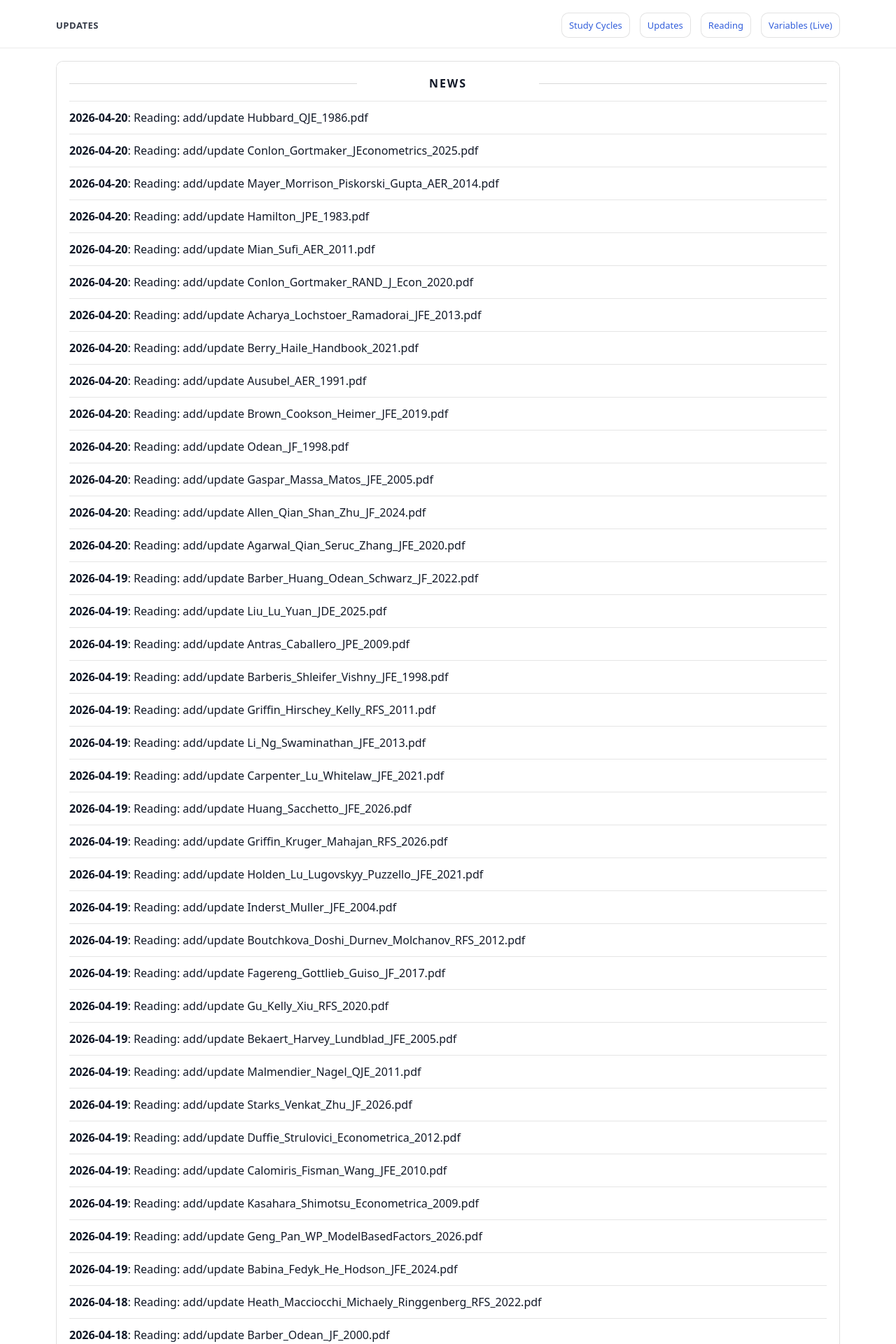
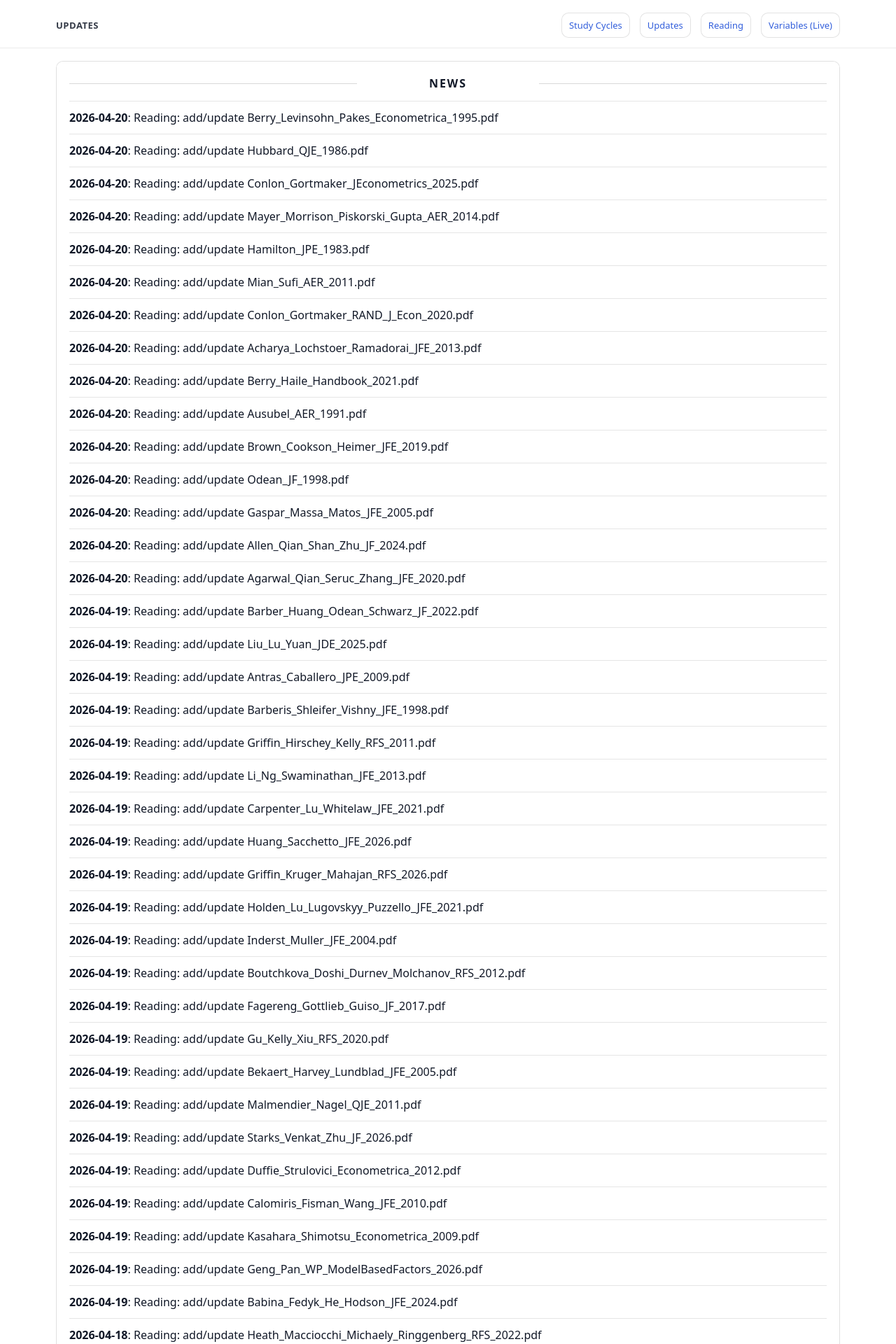
Before and after one commit to yaxinzn/study-archive, a Jekyll site: the page built from updates/index.md, in a window 1280 px wide. Shown: the top 1920 px of the page at 70% size. Built offline with Jekyll 4.4.1, drawn with Linux system fonts in a browser that asks for light colours; some of the changed text lies outside the part shown.

Commit message:
chore: update NEWS feed

```diff
--- a/_data/news.yml
+++ b/_data/news.yml
@@ -1,4 +1,7 @@
 # Auto-generated update history (sorted newest -> oldest). Do not edit manually.
+- ts: "1776683968"
+  date: "2026-04-20"
+  title: "Reading: add/update Berry_Levinsohn_Pakes_Econometrica_1995.pdf"
 - ts: "1776683543"
   date: "2026-04-20"
   title: "Reading: add/update Hubbard_QJE_1986.pdf"
```
